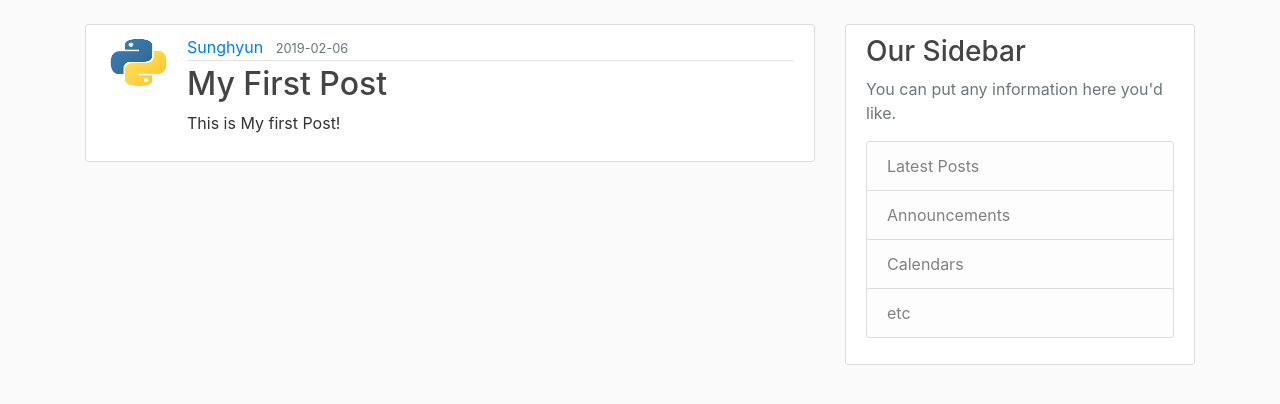
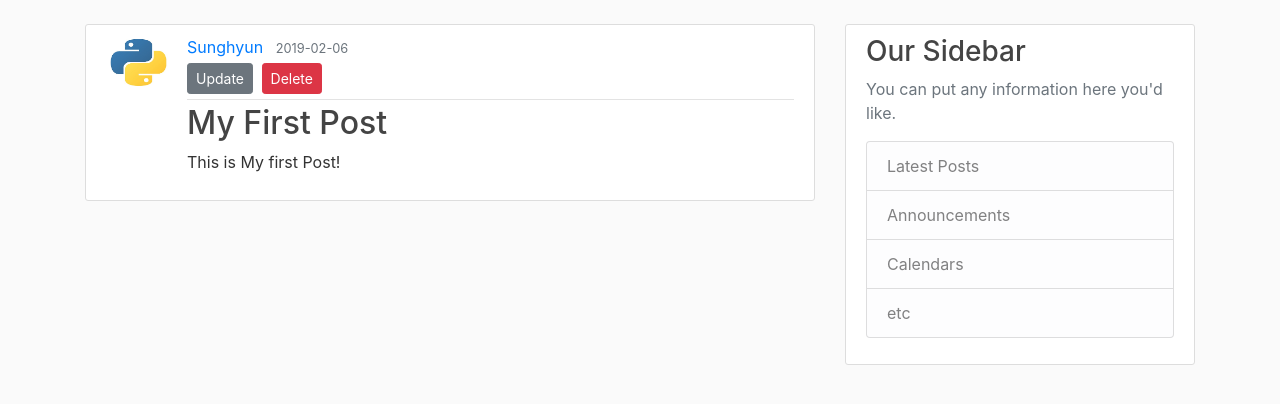
Before and after one commit to SunghyunLim/FlaskBlog, a Flask app: page /post/1 in a window 1280 px wide. Shown: the part 56-460 px from the top of the page. Run offline with Flask 2, Linux system fonts and the light colour scheme; a user stored in the database is signed in; data comes from the database, SQL or seed files in the repository; both versions use the stored data as it was after the commit; some libraries are stand-ins or nearby versions.

Commit message:
v8.4 delete 추가

```diff
--- a/flaskblog/routes.py
+++ b/flaskblog/routes.py
@@ -121,3 +121,14 @@ def update_post(post_id):
         form.content.data = post.content
     return render_template('create_post.html', title='Update Post',
                             form=form, legend='Update Post')
+
+@app.route("/post/<int:post_id>/delete", methods=['POST'])
+@login_required
+def delete_post(post_id):
+    post = Post.query.get_or_404(post_id)
+    if post.author != current_user:
+        abort(403)
+    db.session.delete(post)
+    db.session.commit()
+    flash('Your post has been deleted!', 'success')
+    return redirect(url_for('home'))
--- a/flaskblog/templates/post.html
+++ b/flaskblog/templates/post.html
@@ -1,14 +1,39 @@
 {% extends "layout.html" %}
 {% block content %}
   <article class="media content-section">
-        <img class="rounded-circle article-img" src="{{ url_for('static', filename='profile_pics/' + post.author.image_file ) }}">
+    <img class="rounded-circle article-img" src="{{ url_for('static', filename='profile_pics/' + post.author.image_file) }}">
     <div class="media-body">
       <div class="article-metadata">
         <a class="mr-2" href="#">{{ post.author.username }}</a>
         <small class="text-muted">{{ post.date_posted.strftime('%Y-%m-%d') }}</small>
+        {% if post.author == current_user %}
+          <div>
+            <a class="btn btn-secondary btn-sm mt-1 mb-1" href="{{ url_for('update_post', post_id=post.id) }}">Update</a>
+            <button type="button" class="btn btn-danger btn-sm m-1" data-toggle="modal" data-target="#deleteModal">Delete</button>
+          </div>
+        {% endif %}
       </div>
       <h2 class="article-title">{{ post.title }}</h2>
       <p class="article-content">{{ post.content }}</p>
     </div>
   </article>
+  <!-- Modal -->
+  <div class="modal fade" id="deleteModal" tabindex="-1" role="dialog" aria-labelledby="deleteModalLabel" aria-hidden="true">
+    <div class="modal-dialog" role="document">
+      <div class="modal-content">
+        <div class="modal-header">
+          <h5 class="modal-title" id="deleteModalLabel">Delete Post?</h5>
+          <button type="button" class="close" data-dismiss="modal" aria-label="Close">
+            <span aria-hidden="true">&times;</span>
+          </button>
+        </div>
+        <div class="modal-footer">
+          <button type="button" class="btn btn-secondary" data-dismiss="modal">Close</button>
+          <form action="{{ url_for('delete_post', post_id=post.id) }}" method="POST">
+            <input class="btn btn-danger" type="submit" value="Delete">
+          </form>
+        </div>
+      </div>
+    </div>
+  </div>
 {% endblock content %}
```
Also changed, not shown: README.md, flaskblog/site.db. Lines whose indentation alone changed are shown as unchanged.
